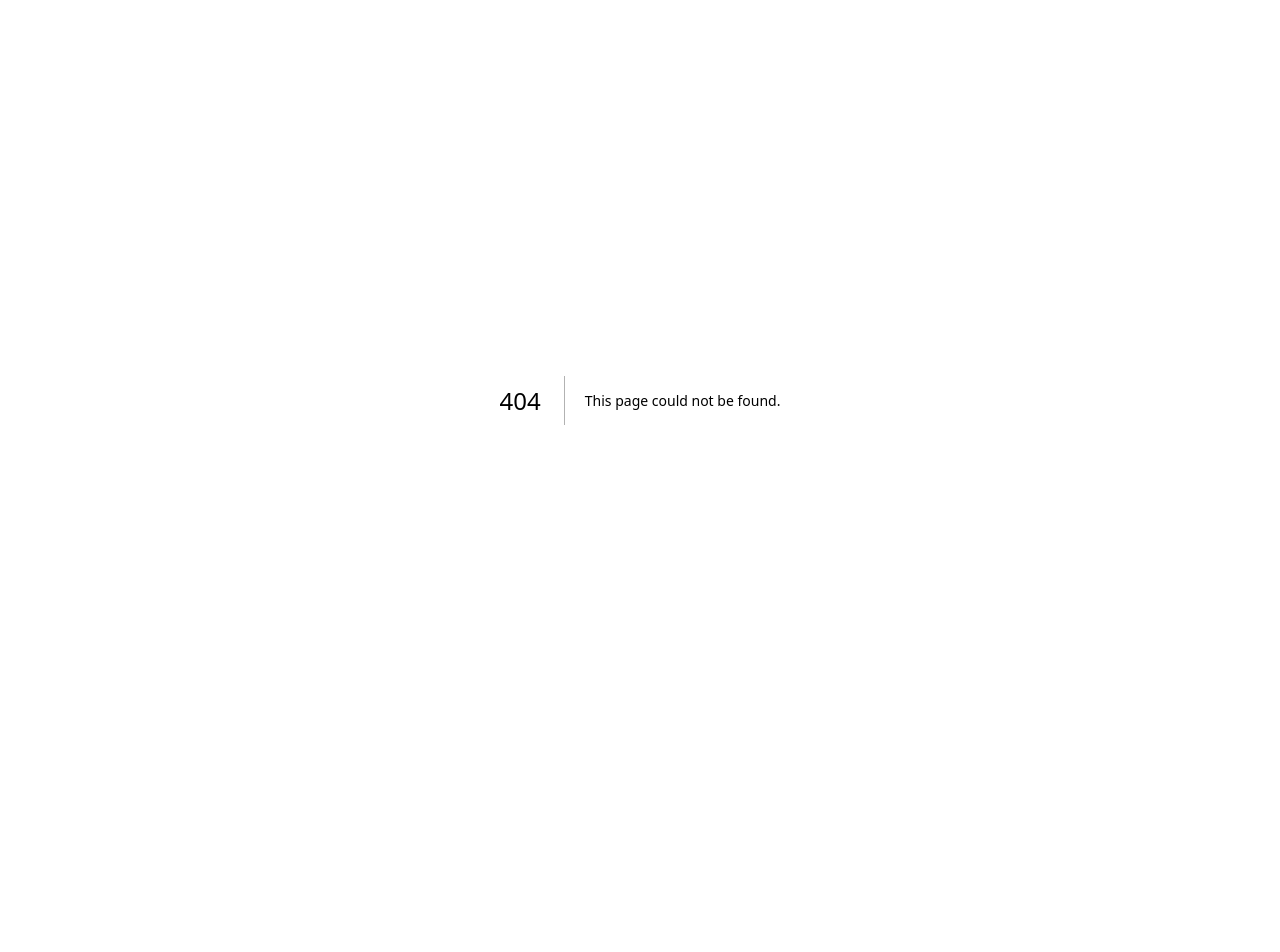
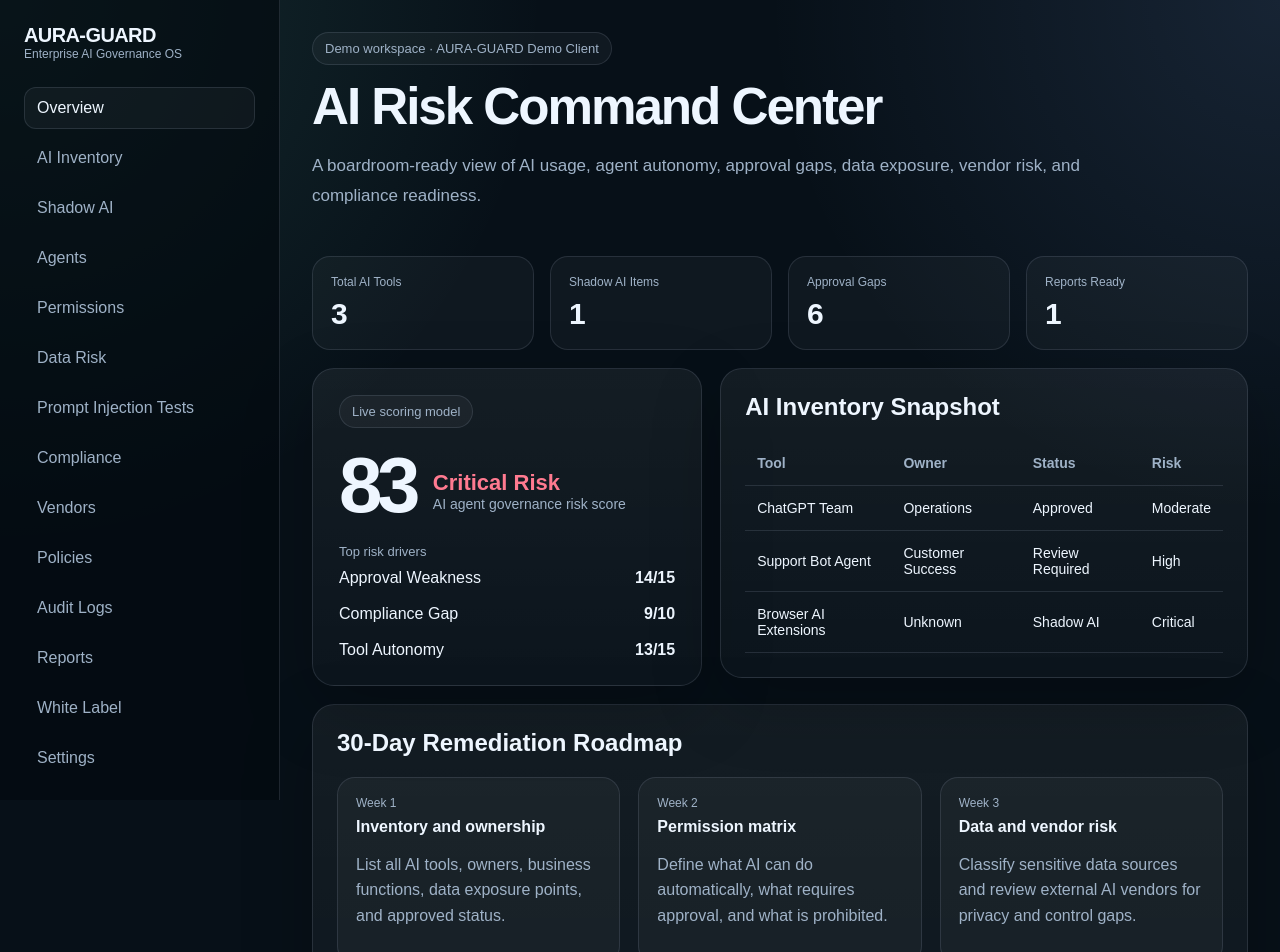
Before and after one commit to bisniskhusus019-hub/aura-guard-enterprise-os, a Next.js app: page /dashboard in a window 1280 px wide. Before the commit this address had no page. Shown: the top 952 px of the page. Before the commit the page ends 800 px from the top, so only its background shows below. Built offline with nearby package versions, Linux system fonts and the light colour scheme.

Commit message:
Add dashboard overview page

```diff
--- /dev/null
+++ b/app/dashboard/page.tsx
@@ -0,0 +1,65 @@
+import { DashboardShell } from "@/components/dashboard-shell";
+import { RiskScoreCard } from "@/components/risk-score-card";
+import { aiInventory, demoAssessment, remediationRoadmap } from "@/lib/demo-data";
+
+export default function DashboardPage() {
+  return (
+    <DashboardShell>
+      <div style={{ display: "flex", justifyContent: "space-between", gap: 18, alignItems: "start", marginBottom: 28 }}>
+        <div>
+          <div className="badge">Demo workspace · AURA-GUARD Demo Client</div>
+          <h1 className="section-title" style={{ marginTop: 16 }}>AI Risk Command Center</h1>
+          <p className="section-copy">A boardroom-ready view of AI usage, agent autonomy, approval gaps, data exposure, vendor risk, and compliance readiness.</p>
+        </div>
+      </div>
+
+      <div className="metric-grid" style={{ marginBottom: 18 }}>
+        <div className="metric-card"><div className="metric-label">Total AI Tools</div><div className="metric-value">3</div></div>
+        <div className="metric-card"><div className="metric-label">Shadow AI Items</div><div className="metric-value">1</div></div>
+        <div className="metric-card"><div className="metric-label">Approval Gaps</div><div className="metric-value">6</div></div>
+        <div className="metric-card"><div className="metric-label">Reports Ready</div><div className="metric-value">1</div></div>
+      </div>
+
+      <div className="grid" style={{ gridTemplateColumns: "0.85fr 1.15fr", alignItems: "start" }}>
+        <RiskScoreCard result={demoAssessment} />
+
+        <div className="card" style={{ padding: 24 }}>
+          <h2 style={{ marginTop: 0 }}>AI Inventory Snapshot</h2>
+          <table>
+            <thead>
+              <tr>
+                <th>Tool</th>
+                <th>Owner</th>
+                <th>Status</th>
+                <th>Risk</th>
+              </tr>
+            </thead>
+            <tbody>
+              {aiInventory.map((item) => (
+                <tr key={item.tool}>
+                  <td>{item.tool}</td>
+                  <td>{item.owner}</td>
+                  <td>{item.status}</td>
+                  <td>{item.risk}</td>
+                </tr>
+              ))}
+            </tbody>
+          </table>
+        </div>
+      </div>
+
+      <div className="card" style={{ padding: 24, marginTop: 18 }}>
+        <h2 style={{ marginTop: 0 }}>30-Day Remediation Roadmap</h2>
+        <div className="grid" style={{ gridTemplateColumns: "repeat(auto-fit, minmax(220px, 1fr))" }}>
+          {remediationRoadmap.map((item) => (
+            <div className="metric-card" key={item.week}>
+              <div className="metric-label">{item.week}</div>
+              <strong>{item.title}</strong>
+              <p style={{ color: "var(--muted)", lineHeight: 1.6 }}>{item.action}</p>
+            </div>
+          ))}
+        </div>
+      </div>
+    </DashboardShell>
+  );
+}
```
